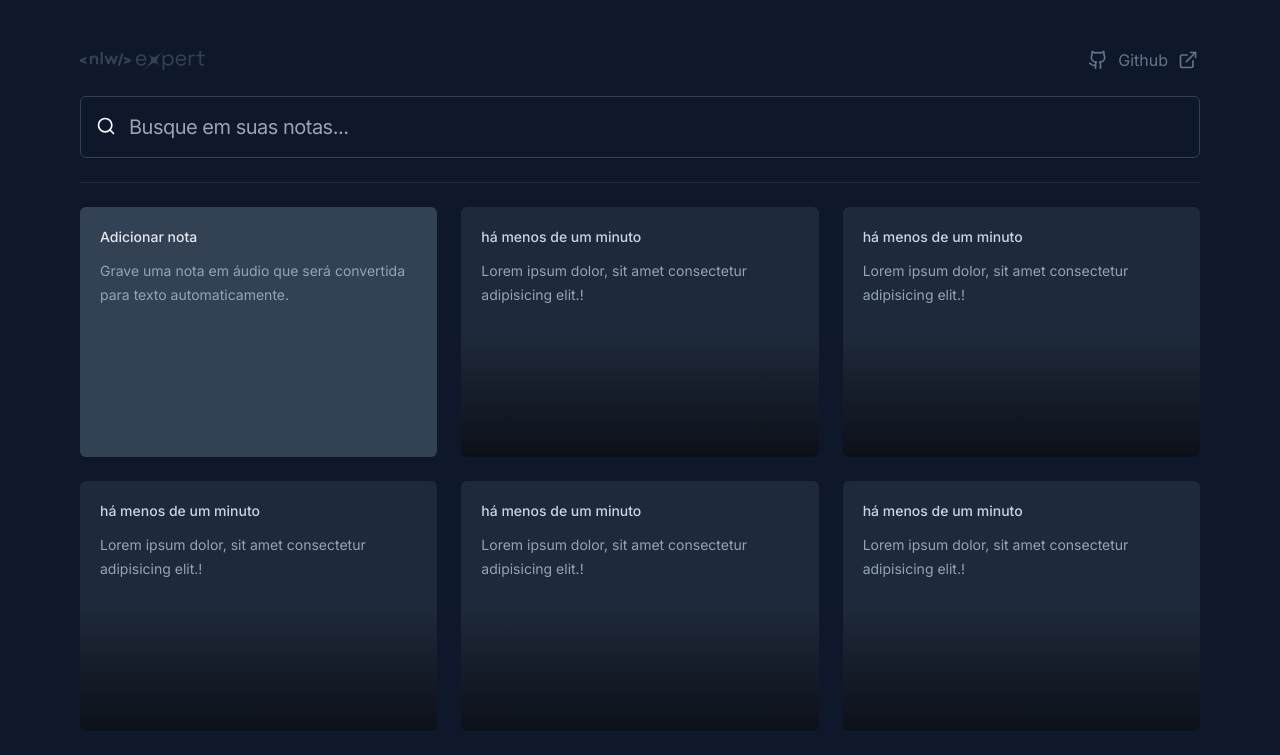
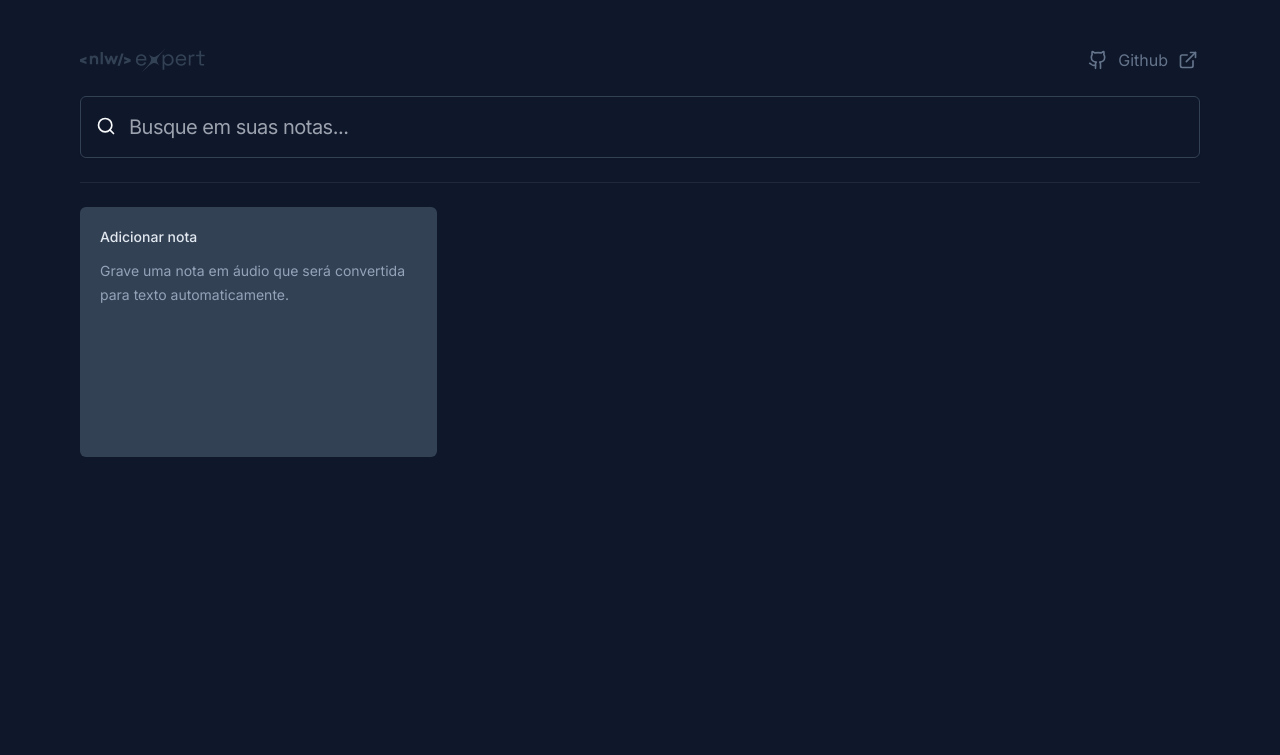
Before and after one commit to mathrb22/nlw-expert-notes, a React (Vite) app: page / in a window 1280 px wide. Shown: the top 755 px of the page. Built offline with nearby package versions, Linux system fonts and the light colour scheme.

Commit message:
feat: notes creation and filtering

```diff
--- a/src/app.tsx
+++ b/src/app.tsx
@@ -3,8 +3,51 @@
 import { NewNoteCard } from './components/new-note-card';
 import { NoteCard } from './components/note-card';
 import { SearchBar } from './components/search-bar';
+import { ChangeEvent, useState } from 'react';
+
+interface Note {
+	id: string;
+	date: Date;
+	content: string;
+}
 
 export function App() {
+	const [search, setSearch] = useState('');
+	const [notes, setNotes] = useState<Note[]>(() => {
+		const notes = localStorage.getItem('notes');
+
+		if (notes) {
+			return JSON.parse(notes);
+		}
+
+		return [];
+	});
+
+	function handleSearch(event: ChangeEvent<HTMLInputElement>) {
+		const query = event.target.value;
+		setSearch(query);
+	}
+
+	const filteredNotes =
+		search !== ''
+			? notes.filter((note) =>
+					note.content.toLocaleLowerCase().includes(search.toLocaleLowerCase())
+			  )
+			: notes;
+
+	function onNoteCreated(content: string) {
+		const newNote: Note = {
+			id: crypto.randomUUID(),
+			date: new Date(),
+			content,
+		};
+
+		const notesArray = [newNote, ...notes];
+
+		setNotes(notesArray);
+		localStorage.setItem('notes', JSON.stringify(notesArray));
+	}
+
 	return (
 		<>
 			<div className='mx-auto max-w-6xl my-12 px-4 space-y-6'>
@@ -22,48 +65,16 @@
 				</div>
 
 				<form className='w-full'>
-					<SearchBar />
+					<SearchBar handleSearch={handleSearch} />
 				</form>
 				<div className='h-px bg-slate-800' />
 
 				<div className='grid grid-cols-1 sm:grid-cols-2 md:grid-cols-3 auto-rows-[250px] gap-6'>
-					<NewNoteCard />
-					<NoteCard
-						note={{
-							date: new Date(),
-							content: 'Lorem ipsum dolor, sit amet consectetur adipisicing elit.!',
-						}}
-					/>
-					<NoteCard
-						note={{
-							date: new Date(),
-							content: 'Lorem ipsum dolor, sit amet consectetur adipisicing elit.!',
-						}}
-					/>
-					<NoteCard
-						note={{
-							date: new Date(),
-							content: 'Lorem ipsum dolor, sit amet consectetur adipisicing elit.!',
-						}}
-					/>
-					<NoteCard
-						note={{
-							date: new Date(),
-							content: 'Lorem ipsum dolor, sit amet consectetur adipisicing elit.!',
-						}}
-					/>
-					<NoteCard
-						note={{
-							date: new Date(),
-							content: 'Lorem ipsum dolor, sit amet consectetur adipisicing elit.!',
-						}}
-					/>
-					<NoteCard
-						note={{
-							date: new Date(),
-							content: 'Lorem ipsum dolor, sit amet consectetur adipisicing elit.!',
-						}}
-					/>
+					<NewNoteCard onNoteCreated={onNoteCreated} />
+
+					{filteredNotes.map((note) => (
+						<NoteCard key={note.id} note={note} />
+					))}
 				</div>
 			</div>
 		</>
--- a/src/components/new-note-card.tsx
+++ b/src/components/new-note-card.tsx
@@ -3,7 +3,11 @@
 import { ChangeEvent, FormEvent, useState } from 'react';
 import { toast } from 'sonner';
 
-export function NewNoteCard() {
+interface NewNoteCardProps {
+	onNoteCreated: (content: string) => void;
+}
+
+export function NewNoteCard({ onNoteCreated }: NewNoteCardProps) {
 	const [shouldShowOnboarding, setShouldShowOnboarding] = useState(true);
 	const [content, setContent] = useState('');
 	const [isDialogOpen, setIsDialogOpen] = useState(false);
@@ -23,12 +27,12 @@
 	function handleSaveNote(event: FormEvent) {
 		event.preventDefault();
 
-		console.log(content);
-
 		toast.success('Nota criada com sucesso!', {
 			position: 'top-center',
 			duration: 2500,
 		});
+
+		onNoteCreated(content);
 
 		handleDialogOpenChange();
 	}
@@ -81,6 +85,7 @@
 									autoFocus
 									className='text-md leading-6 text-slate-300 bg-transparent resize-none flex-1 outline-none scrollbar-thin scrollbar-thumb-slate-500 scrollbar-track-transparent scrollbar-thumb-rounded-full scrollbar-track-rounded-full p-0 overflow-y-auto'
 									onChange={handleContentChanged}
+									value={content}
 								/>
 							)}
 						</div>
--- a/src/components/search-bar.tsx
+++ b/src/components/search-bar.tsx
@@ -1,6 +1,11 @@
 import { Search } from 'lucide-react';
+import { ChangeEvent } from 'react';
 
-export function SearchBar() {
+export interface SearchBarProps {
+	handleSearch: (event: ChangeEvent<HTMLInputElement>) => void;
+}
+
+export function SearchBar({ handleSearch }: SearchBarProps) {
 	return (
 		<div className='relative'>
 			<Search className='absolute left-4 top-5 h-4 w-4 text-muted-foreground md:h-5 md:w-5' />
@@ -8,6 +13,7 @@
 				type='text'
 				placeholder='Busque em suas notas...'
 				className='flex w-full rounded-md border border-slate-700 bg-transparent px-12 py-4 text-lg font-normal shadow-sm transition-colors  placeholder:text-muted-foreground focus-visible:outline-none focus-visible:ring-2 focus-visible:ring-ring disabled:cursor-not-allowed disabled:opacity-50 tracking-tight focus-visible:ring-lime-600 md:text-xl text-slate-300'
+				onChange={handleSearch}
 			/>
 		</div>
 	);
```
